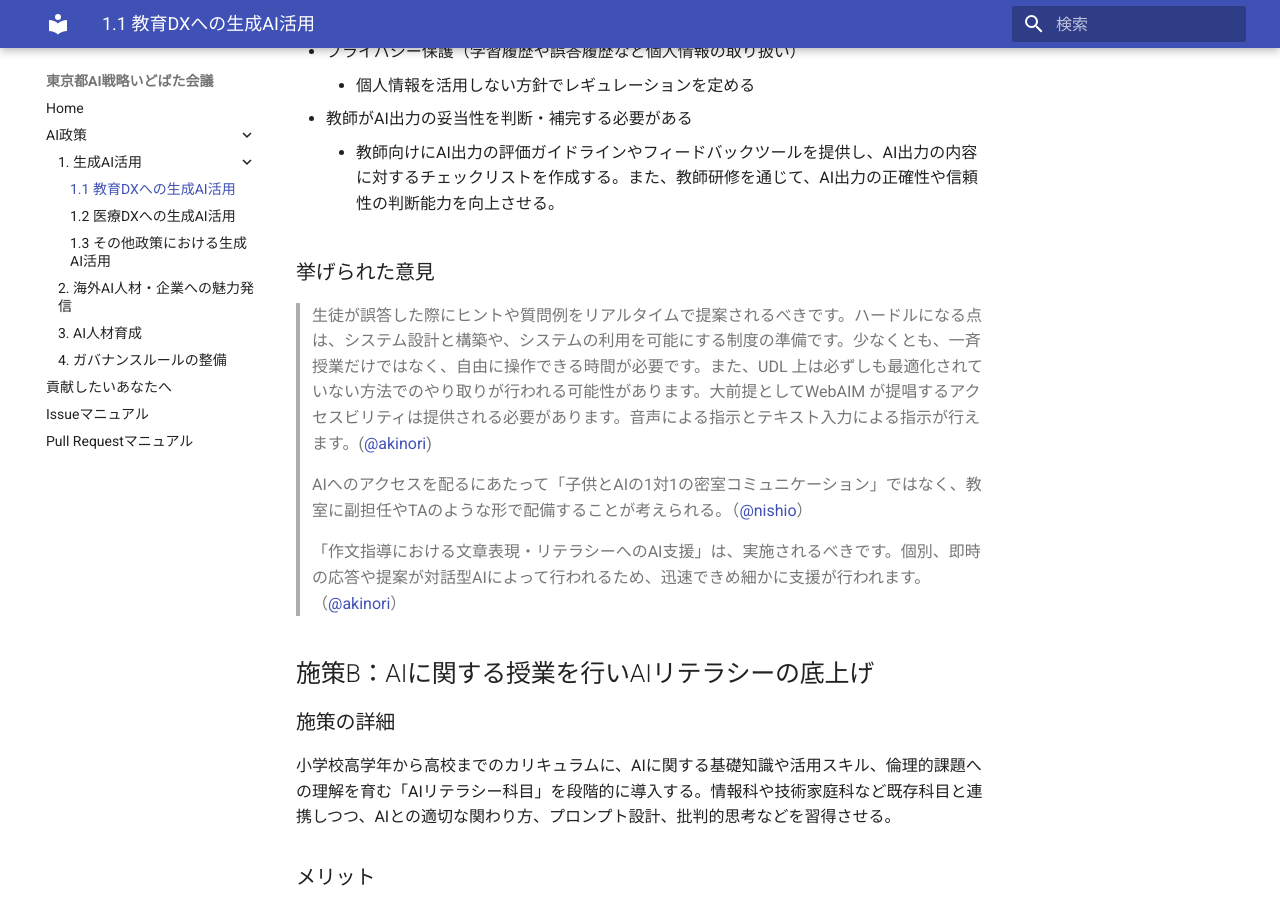
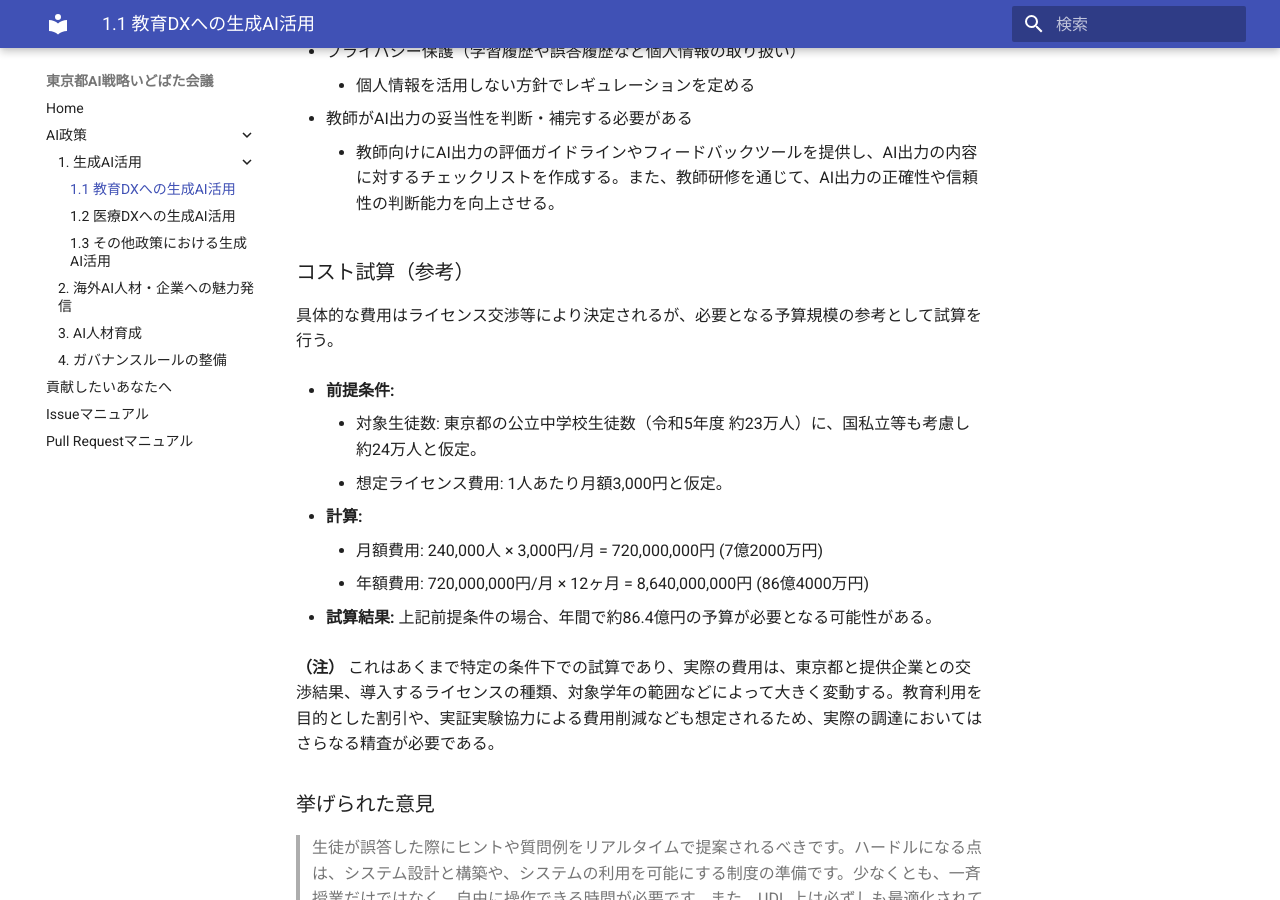
Before and after one commit to takahiroanno2024/2025_ai_idobatakaigi_output, an MkDocs documentation site: the page built from docs/1.1_教育DXへの生成AI活用.md, in a window 1280 px wide and 900 px high, scrolled down 2265 px. Built offline with MkDocs 1.6.1 and Material for MkDocs 9.7.7, drawn with Linux system fonts in a browser that asks for light colours.

Commit message:
あんの: 施策Aにコスト試算の項目を追加

```diff
--- a/docs/1.1_教育DXへの生成AI活用.md
+++ b/docs/1.1_教育DXへの生成AI活用.md
@@ -41,6 +41,22 @@ ChatGPT等の既成のLLM（大規模言語モデル）を全児童・生徒に
     - 個人情報を活用しない方針でレギュレーションを定める
 - 教師がAI出力の妥当性を判断・補完する必要がある
     - 教師向けにAI出力の評価ガイドラインやフィードバックツールを提供し、AI出力の内容に対するチェックリストを作成する。また、教師研修を通じて、AI出力の正確性や信頼性の判断能力を向上させる。
+
+### コスト試算（参考）
+具体的な費用はライセンス交渉等により決定されるが、必要となる予算規模の参考として試算を行う。
+
+*   **前提条件:**
+    *   対象生徒数: 東京都の公立中学校生徒数（令和5年度 約23万人）に、国私立等も考慮し約24万人と仮定。
+    *   想定ライセンス費用: 1人あたり月額3,000円と仮定。
+
+*   **計算:**
+    *   月額費用: 240,000人 × 3,000円/月 = 720,000,000円 (7億2000万円)
+    *   年額費用: 720,000,000円/月 × 12ヶ月 = 8,640,000,000円 (86億4000万円)
+
+*   **試算結果:**
+    上記前提条件の場合、年間で約86.4億円の予算が必要となる可能性がある。
+
+**（注）** これはあくまで特定の条件下での試算であり、実際の費用は、東京都と提供企業との交渉結果、導入するライセンスの種類、対象学年の範囲などによって大きく変動する。教育利用を目的とした割引や、実証実験協力による費用削減なども想定されるため、実際の調達においてはさらなる精査が必要である。
 
 ### 挙げられた意見
 > 生徒が誤答した際にヒントや質問例をリアルタイムで提案されるべきです。ハードルになる点は、システム設計と構築や、システムの利用を可能にする制度の準備です。少なくとも、一斉授業だけではなく、自由に操作できる時間が必要です。また、UDL 上は必ずしも最適化されていない方法でのやり取りが行われる可能性があります。大前提としてWebAIM が提唱するアクセスビリティは提供される必要があります。音声による指示とテキスト入力による指示が行えます。([@akinori](https://large-scale-conversation-sandbox.discourse.group/t/topic/78/17?u=eitaro))
```
